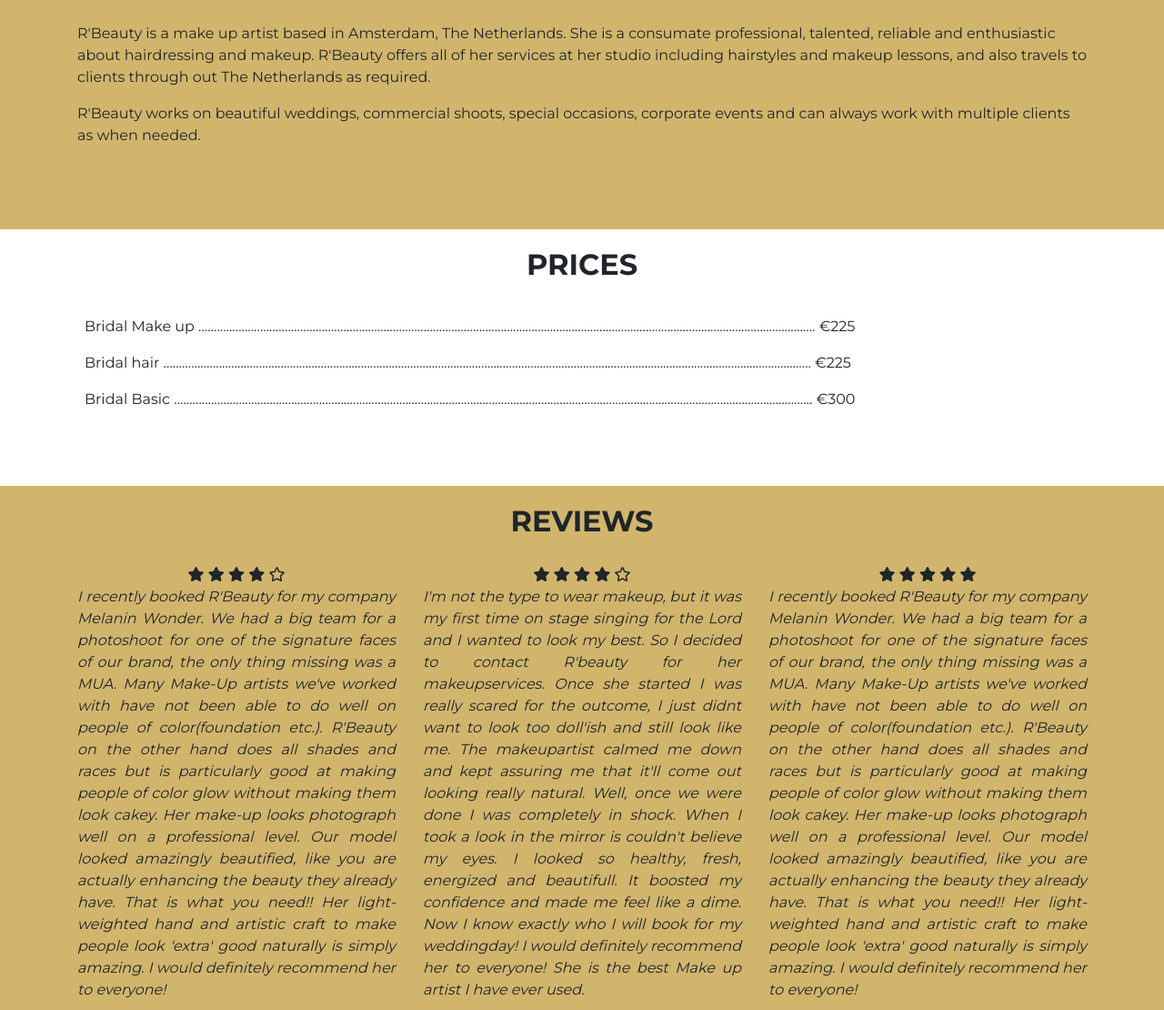
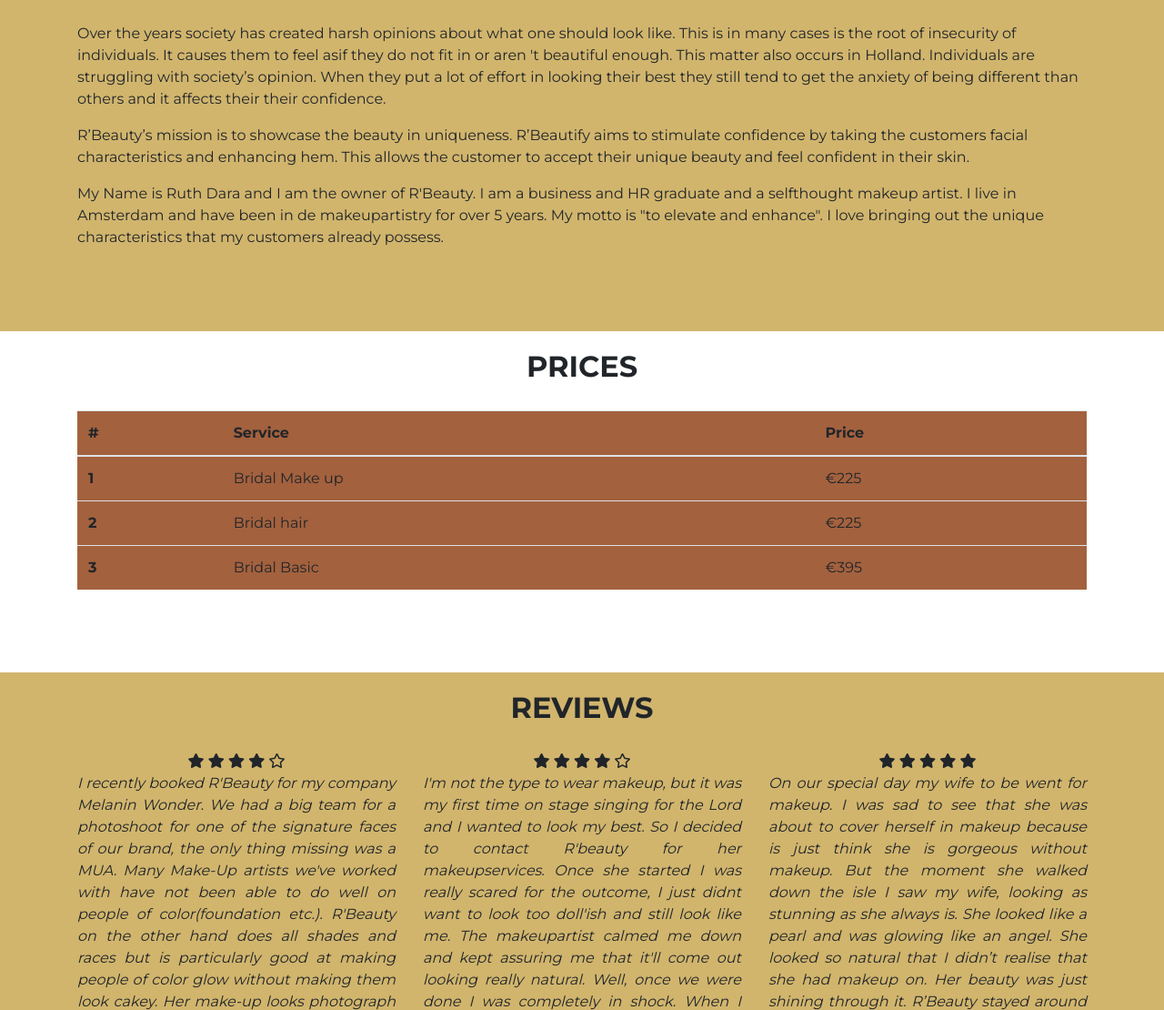
Before and after one commit to ayotundeakinsola/first-milestone-project, a plain HTML site: page index.html in a window 1280 px wide. Shown: the part 2450-3560 px from the top of the page at 91% size. Drawn offline with nearby package versions, Linux system fonts and the light colour scheme.

Commit message:
Added table in the Price section

```diff
--- a/assets/css/style.css
+++ b/assets/css/style.css
@@ -230,6 +230,12 @@
 
 a:hover {
     color: #a3613e;
+}
+
+/*--Table--*/
+.table-hover {
+    background-color: #a3613e;
+}
 
 .services-container {}
 
@@ -237,6 +243,8 @@
 
 .about-container {}
 
-.prices-container .reviews-container {}
+.prices-container
+
+.reviews-container {}
 
 .contact-container {}
--- a/index.html
+++ b/index.html
@@ -99,7 +99,7 @@
                         </div>
                     </div>
                     <div class="col-12 col-md-6 ">
-                        <div class="portfolio "><img src="assets/images/Janet.png" alt="Image" width="100%">
+                        <div class="portfolio "><img src="assets/images/ring.jpg" alt="Image" width="100%">
                         </div>
                     </div>
                     <div class="col-12 col-md-6 ">
@@ -107,7 +107,7 @@
                         </div>
                     </div>
                     <div class="col-12 col-md-6 ">
-                        <div class="portfolio "><img src="assets/images/ring.jpg" alt="Image" width="100%">
+                        <div class="portfolio "><img src="assets/images/Janet.png" alt="Image" width="100%">
                         </div>
                     </div>
                 </div>
@@ -131,10 +131,12 @@
                     <div class="col-12 ">
                         <div class="about ">
                             <p>
-                                R'Beauty is a make up artist based in Amsterdam, The Netherlands. She is a consumate professional, talented, reliable and enthusiastic about hairdressing and makeup. R'Beauty offers all of her services at her studio including hairstyles and makeup lessons,
-                                and also travels to clients through out The Netherlands as required.</p>
-
-                            <p>R'Beauty works on beautiful weddings, commercial shoots, special occasions, corporate events and can always work with multiple clients as when needed. </p>
+                                Over the years society has created harsh opinions about what one should look like. This is in many cases is the root of insecurity of individuals. It causes them to feel asif they do not fit in or aren 't beautiful enough. This matter also occurs in Holland.
+                                Individuals are struggling with society’s opinion. When they put a lot of effort in looking their best they still tend to get the anxiety of being different than others and it affects their their confidence. </p>
+                            <p>R’Beauty’s mission is to showcase the beauty in uniqueness. R’Beautify aims to stimulate confidence by taking the customers facial characteristics and enhancing hem. This allows the customer to accept their unique beauty and
+                                feel confident in their skin.</p>
+                            <p>My Name is Ruth Dara and I am the owner of R'Beauty. I am a business and HR graduate and a selfthought makeup artist. I live in Amsterdam and have been in de makeupartistry for over 5 years. My motto is "to elevate and enhance".
+                                I love bringing out the unique characteristics that my customers already possess.</p>
 
                         </div>
                     </div>
@@ -153,21 +155,32 @@
                         <h2 class="text-uppercase font-weight-bold" id="prices">Prices</h2>
                     </div>
                 </div>
-                <div class="row ">
-                    <div class="col-12 ">
-                        <div class="prices ">
-                            <div class="d-flex flex-column ">
-                                <div class="p-2 ">Bridal Make up ........................................................................................................................................................................................................ €225</div>
-                                <div class="p-2 ">Bridal hair ..................................................................................................................................................................................................................
-                                    €225
-                                </div>
-                                <div class="p-2 ">Bridal Basic ...............................................................................................................................................................................................................
-                                    €300
-                                </div>
-                            </div>
-                        </div>
-                    </div>
-                </div>
+                <table class="table table-hover">
+                    <thead>
+                        <tr>
+                            <th scope="col">#</th>
+                            <th scope="col">Service</th>
+                            <th scope="col">Price</th>
+                        </tr>
+                    </thead>
+                    <tbody>
+                        <tr>
+                            <th scope="row">1</th>
+                            <td colspan="1">Bridal Make up</td>
+                            <td>€225</td>
+                        </tr>
+                        <tr>
+                            <th scope="row">2</th>
+                            <td colspan="1">Bridal hair</td>
+                            <td>€225</td>
+                        </tr>
+                        <tr>
+                            <th scope="row">3</th>
+                            <td colspan="1">Bridal Basic</td>
+                            <td>€395</td>
+                        </tr>
+                    </tbody>
+                </table>
             </section>
         </div>
     </div>
@@ -219,10 +232,10 @@
                             <span class="fas fa-star"></span>
                             <span class="fas fa-star"></span>
                             <span class="fas fa-star"></span>
-                            <p class="font-italic text-justify">I recently booked R'Beauty for my company Melanin Wonder. We had a big team for a photoshoot for one of the signature faces of our brand, the only thing missing was a MUA. Many Make-Up artists we've worked with have not been
-                                able to do well on people of color(foundation etc.). R'Beauty on the other hand does all shades and races but is particularly good at making people of color glow without making them look cakey. Her make-up looks photograph
-                                well on a professional level. Our model looked amazingly beautified, like you are actually enhancing the beauty they already have. That is what you need!! Her light-weighted hand and artistic craft to make people look 'extra'
-                                good naturally is simply amazing. I would definitely recommend her to everyone!
+                            <p class="font-italic text-justify">On our special day my wife to be went for makeup. I was sad to see that she was about to cover herself in makeup because is just think she is gorgeous without makeup. But the moment she walked down the isle I saw my wife, looking
+                                as stunning as she always is. She looked like a pearl and was glowing like an angel. She looked so natural that I didn’t realise that she had makeup on. Her beauty was just shining through it. R’Beauty stayed around from
+                                morning till the end of the reception to make sure my wife’s makeup looked flawless throughout the wedding. At the last moment of the reception I took a moment to thank R’Beauty for her services before she took of. She
+                                did an amazing job
                             </p>
                             <h6 class="font-weight-bold">Mike</h6>
                         </div>
@@ -294,17 +307,15 @@
     <footer class="container-fluid">
         <div class="row">
             <div class="col-sm-4">
-                 <h5 class="uppercase general-sub font-weight-bold">CONTACT</h5>
+                <h5 class="uppercase general-sub font-weight-bold">CONTACT</h5>
                 <p class="font-italic">
                     <i class="fas fa-mobile-alt" aria-hidden="true"></i>
-                    <span class="sr-only">Telephone</span>
-                    +234 814 886 2159
+                    <span class="sr-only">Telephone</span> +234 814 886 2159
                 </p>
 
                 <p class="font-italic">
-                     <i class="fas fa-at" aria-hidden="true"></i>
-                    <span class="sr-only">Email</span>
-                    rbeautifyme@gmail.com
+                    <i class="fas fa-at" aria-hidden="true"></i>
+                    <span class="sr-only">Email</span> rbeautifyme@gmail.com
                 </p>
             </div>
             <div class="col-sm-4">
```
